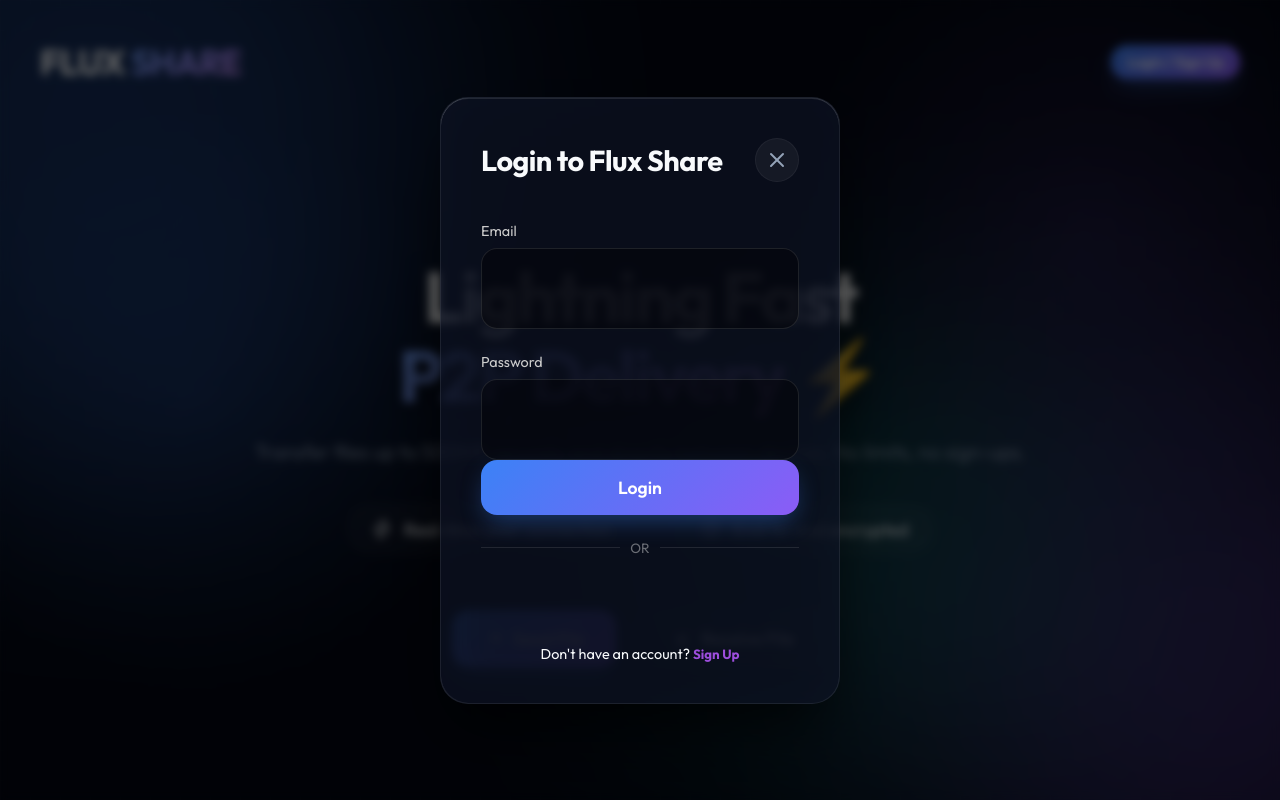
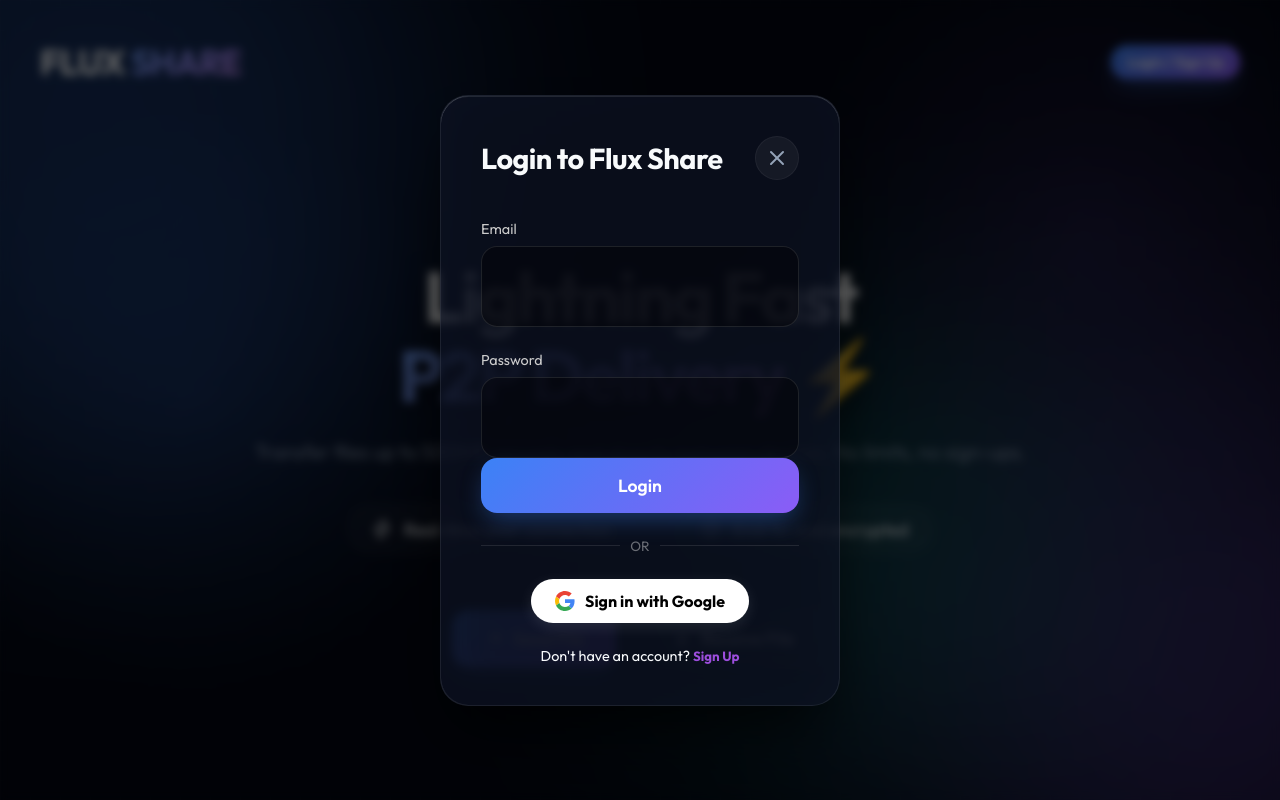
Before and after one commit to OVSSVARUN-2007/flux_Share, a React (Vite) app in the folder frontend/: page / in a window 1280 px wide. Both pictures are taken after a click on the button "Login / Sign Up". Built offline with nearby package versions, Linux system fonts and the light colour scheme; no server answers.

Commit message:
feat: implement user authentication backend and frontend modal with Google OAuth support

```diff
--- a/frontend/src/AuthModal.jsx
+++ b/frontend/src/AuthModal.jsx
@@ -1,7 +1,7 @@
 import React, { useState } from 'react';
 import { motion } from 'framer-motion';
 import { X } from 'lucide-react';
-import { GoogleLogin } from '@react-oauth/google';
+import { useGoogleLogin } from '@react-oauth/google';
 import { useAuth } from './AuthContext';
 
 export default function AuthModal({ onClose }) {
@@ -29,6 +29,13 @@
       setLoading(false);
     }
   };
+
+  const handleCustomGoogleLogin = useGoogleLogin({
+    onSuccess: (tokenResponse) => {
+      googleLogin({ credential: tokenResponse.access_token }).then(() => onClose()).catch(e => setError(e.message));
+    },
+    onError: () => setError('Google Login Failed'),
+  });
 
   return (
     <div className="modal-overlay">
@@ -80,19 +87,26 @@
             </div>
 
             <div className="google-auth-container" style={{ display: 'flex', justifyContent: 'center' }}>
-               <GoogleLogin
-                  onSuccess={credentialResponse => {
-                     googleLogin(credentialResponse).then(() => onClose()).catch(e => setError(e.message));
+               <button
+                  type="button"
+                  onClick={() => handleCustomGoogleLogin()}
+                  style={{
+                    display: 'flex', alignItems: 'center', gap: '10px',
+                    background: '#fff', color: '#000', padding: '12px 24px',
+                    borderRadius: '25px', border: 'none', fontSize: '1rem', fontWeight: 'bold', cursor: 'pointer',
+                    boxShadow: '0 4px 15px rgba(255,255,255,0.1)', transition: 'transform 0.2s'
                   }}
-                  onError={() => {
-                     setError('Google Login Failed');
-                  }}
-                  theme="filled_black"
-                  shape="pill"
-                  text="signin_with"
-                  useOneTap={false}
-                  prompt="select_account"
-               />
+                  onMouseOver={(e) => e.currentTarget.style.transform = 'scale(1.05)'}
+                  onMouseOut={(e) => e.currentTarget.style.transform = 'scale(1)'}
+               >
+                 <svg width="20" height="20" viewBox="0 0 48 48">
+                   <path fill="#EA4335" d="M24 9.5c3.54 0 6.71 1.22 9.21 3.6l6.85-6.85C35.9 2.38 30.47 0 24 0 14.62 0 6.51 5.38 2.56 13.22l7.98 6.19C12.43 13.72 17.74 9.5 24 9.5z"/>
+                   <path fill="#4285F4" d="M46.98 24.55c0-1.57-.15-3.09-.38-4.55H24v9.02h12.94c-.58 2.96-2.26 5.48-4.78 7.18l7.73 6c4.51-4.18 7.09-10.36 7.09-17.65z"/>
+                   <path fill="#FBBC05" d="M10.53 28.59c-.48-1.45-.76-2.99-.76-4.59s.27-3.14.76-4.59l-7.98-6.19C.92 16.46 0 20.12 0 24c0 3.88.92 7.54 2.56 10.78l7.97-6.19z"/>
+                   <path fill="#34A853" d="M24 48c6.48 0 11.93-2.13 15.89-5.81l-7.73-6c-2.15 1.45-4.92 2.3-8.16 2.3-6.26 0-11.57-4.22-13.47-9.91l-7.98 6.19C6.51 42.62 14.62 48 24 48z"/>
+                 </svg>
+                 Sign in with Google
+               </button>
             </div>
 
             <p className="auth-switch" style={{ textAlign: 'center', marginTop: '1.5rem', fontSize: '0.9rem' }}>
```
Also changed, not shown: 1 other file (tests, documents, lock files or other folders).
